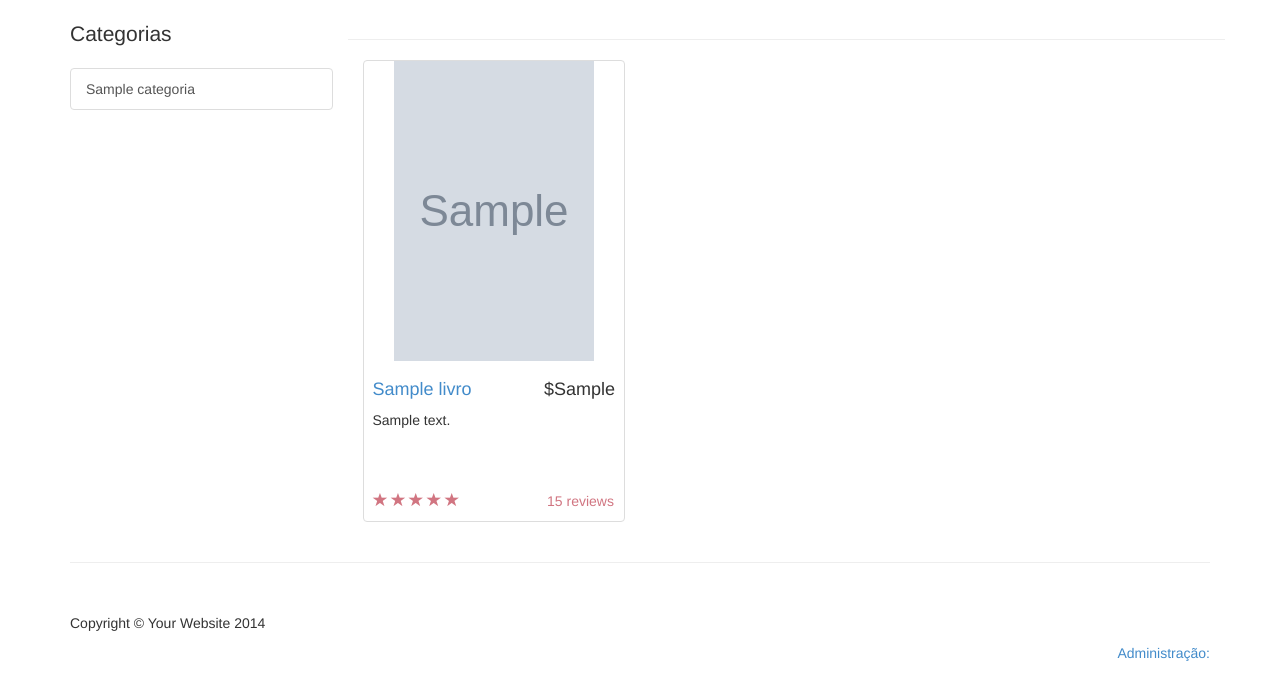
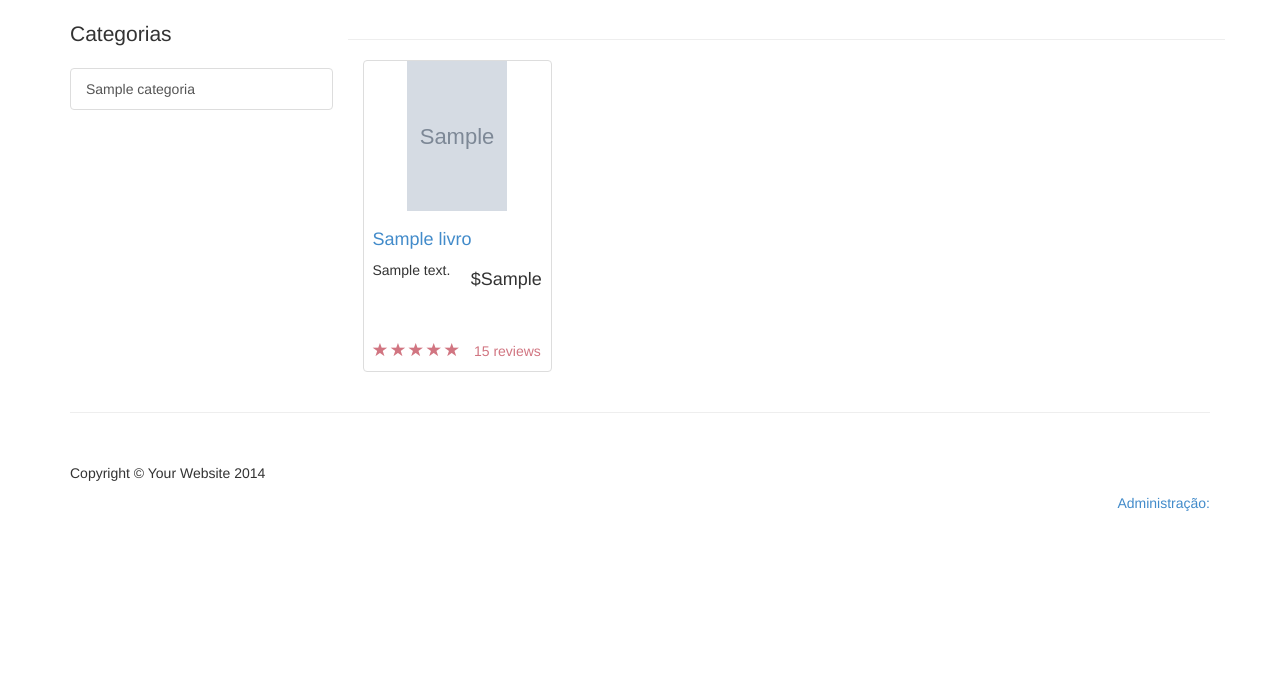
Before and after one commit to marciogaleno/livraria_online, a PHP site: template application/views/livro/index.php in a window 1280 px wide. Shown: the part 51-751 px from the top of the page. Run offline with PHP 8.4, Linux system fonts and the light colour scheme; the template is opened without the code that fills it: most values are stand-ins (such as "Sample title", 1, 10 or a date in 2020); grey boxes marked "Sample" are stand-in pictures; some libraries are stand-ins or nearby versions.

Commit message:
diminuido tamanho da imagem dos livros na listagem de livros

```diff
--- a/application/views/livro/index.php
+++ b/application/views/livro/index.php
@@ -30,13 +30,13 @@
                     <hr>
                     <?php if (isset($livros)): ?>
                     <?php foreach ($livros as $livro): ?>
-                    <div class="col-sm-4 col-lg-4 col-md-4">
+                    <div class="col-sm-3 col-lg-3 col-md-3">
                         <div class="thumbnail">
-                            <img src="<?=URL?>public/img/<?=$livro['imagem']?>" alt="" style="width: 200px; min-height: 300px">
+                            <img src="<?=URL?>public/img/<?=$livro['imagem']?>" alt="" style="width: 100px; min-height: 150px">
                             <div class="caption">
-                                <h4 class="pull-right">$<?=$livro['PrecoVenda']?></h4>
                                 <h4><a href="<?=URL?>livro/view/<?=$livro['idLivro']?>"><?=$livro['Nome']?></a>
                                 </h4>
+                                <h4 class="pull-right">$<?=$livro['PrecoVenda']?></h4>
                                 <p><?=$livro['descricao']?>
                             </div>
                             <div class="ratings">
```
